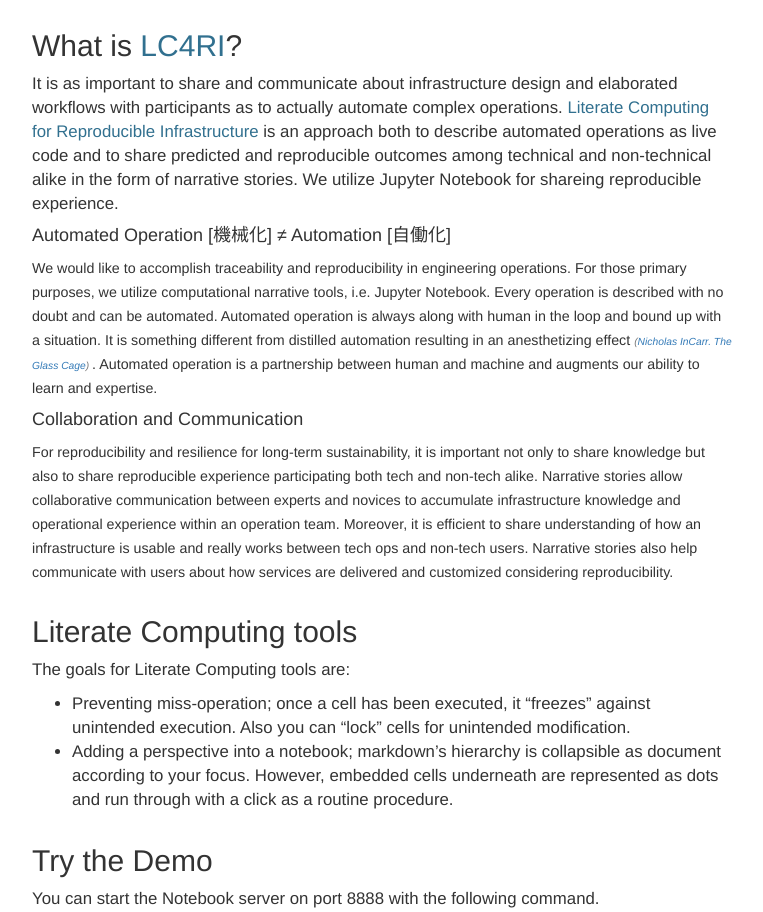
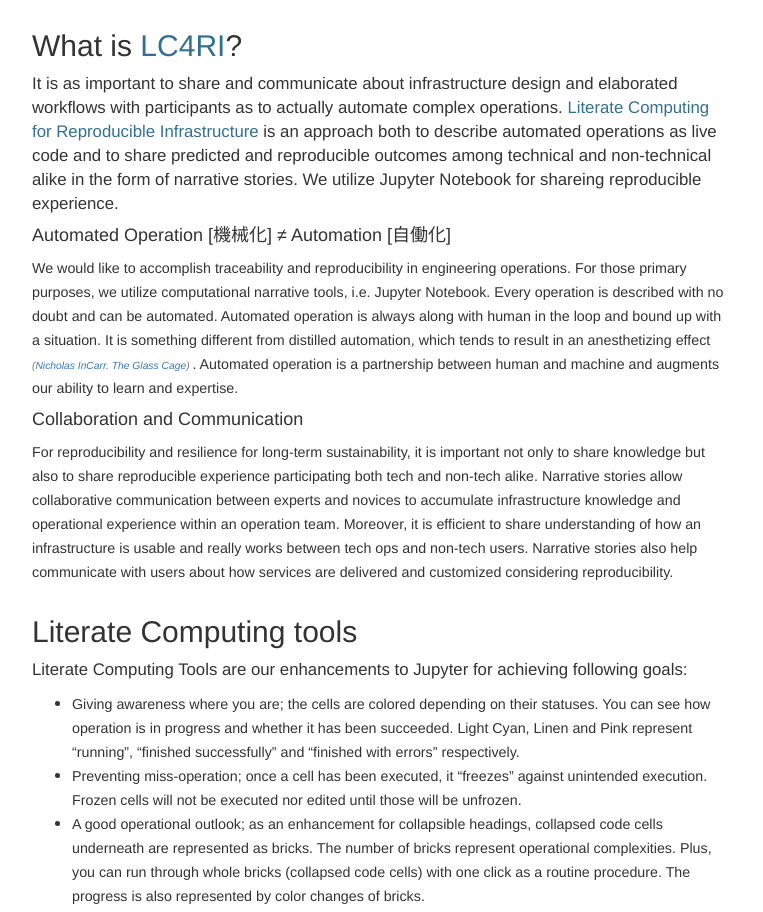
Before and after one commit to Literate-Computing/literate-computing.github.io, a Jekyll site: the page built from index.md, in a window 1280 px wide and 1400 px high, scrolled down 411 px. Shown: the top 912 px of the window, without its empty margins (258-1021 px from the left). Built offline with Jekyll 4.4.1, drawn with Linux system fonts in a browser that asks for light colours; some of the changed text lies outside the part shown.

Commit message:
add description about the goals.

```diff
--- a/index.md
+++ b/index.md
@@ -10,7 +10,7 @@
 
 #### Automated Operation [機械化] ≠ Automation [自働化]
 <small>
-We would like to accomplish traceability and reproducibility in engineering operations. For those primary purposes, we utilize computational narrative tools, i.e. Jupyter Notebook. Every operation is described with no doubt and can be automated. Automated operation is always along with human in the loop and bound up with a situation. It is something different from distilled automation resulting in an anesthetizing effect
+We would like to accomplish traceability and reproducibility in engineering operations. For those primary purposes, we utilize computational narrative tools, i.e. Jupyter Notebook. Every operation is described with no doubt and can be automated. Automated operation is always along with human in the loop and bound up with a situation. It is something different from distilled automation, which tends to result in an anesthetizing effect
 <i><small><small><span class="text-muted">([Nicholas InCarr. The Glass Cage](https://image.slidesharecdn.com/jupytercon-masatani-170825211000/95/jupytercon-2017-collaboration-and-automated-operation-as-literate-computing-for-reproducible-infrastructure-26-638.jpg))
 </span></small></small></i>
 .
@@ -24,11 +24,11 @@
 </small>
 
 ## Literate Computing tools
-The goals for Literate Computing tools are:
-
-- Preventing miss-operation; once a cell has been executed, it “freezes” against unintended execution. Also you can “lock” cells for unintended modification.
-- Adding a perspective into a notebook; markdown’s hierarchy is collapsible as document according to your focus. However, embedded cells underneath are represented as dots and run through with a click as a routine procedure.
-
+Literate Computing Tools are our enhancements to Jupyter for achieving following goals:
+- <small>Giving awareness where you are; the cells are colored depending on their statuses. You can see how operation is in progress and whether it has been succeeded. Light Cyan, Linen and Pink represent "running", "finished successfully" and "finished with errors" respectively.</small>
+- <small>Preventing miss-operation; once a cell has been executed, it “freezes” against unintended execution. Frozen cells will not be executed nor edited until those will be unfrozen.</small>
+- <small>A good operational outlook; as an enhancement for collapsible headings, collapsed code cells underneath are represented as bricks. The number of bricks represent operational complexities. Plus, you can run through whole bricks (collapsed code cells) with one click as a routine procedure. The progress is also represented by color changes of bricks.</small>
+- <small>Assure traceability; infrastructure operation can generate massive output lines. LC_wrapper kernel summarizes output lines and simultaneously all original output lines are saved into an individual file with a time stamp at each execution. You can investigate whole output and compare with previous results for reviewing.</small>
 
 ## Try the Demo
 
@@ -42,6 +42,14 @@
 
 ## Jupyter Extensions
 
+{% capture run_through %}
+
+[LC_run_through Extension](https://github.com/NII-cloud-operation/Jupyter-LC_run_through)
+
+{% include youtube.html id='pkzE_nwtEKQ' %}
+{% endcapture %}
+{% include topic.html content=run_through %}
+
 {% capture lc_wrapper %}
 
 [LC_wrapper Kernel](https://github.com/NII-cloud-operation/Jupyter-LC_wrapper)
@@ -50,22 +58,16 @@
 {% endcapture %}
 {% include topic.html content=lc_wrapper %}
 
-
-{% capture run_through %}
-
-[LC_run_through Extension](https://github.com/NII-cloud-operation/Jupyter-LC_run_through)
-
-{% include youtube.html id='pkzE_nwtEKQ' %}
-{% endcapture %}
-{% include topic.html content=run_through %}
-
-
 ## Other Extensions
 
 - [multi_outputs](https://github.com/NII-cloud-operation/Jupyter-multi_outputs)
 - [nblineage](https://github.com/NII-cloud-operation/Jupyter-LC_nblineage)
 - [i18n_cells](https://github.com/NII-cloud-operation/Jupyter-i18n_cells)
 
+<dl class="dl-horizontal">
+  <dt>...</dt>
+  <dd>...</dd>
+</dl>
 ## Notebooks for Reproducible Infrastructure
 
 - [Literate-computing-Basics](https://github.com/NII-cloud-operation/Literate-computing-Basics)
```
